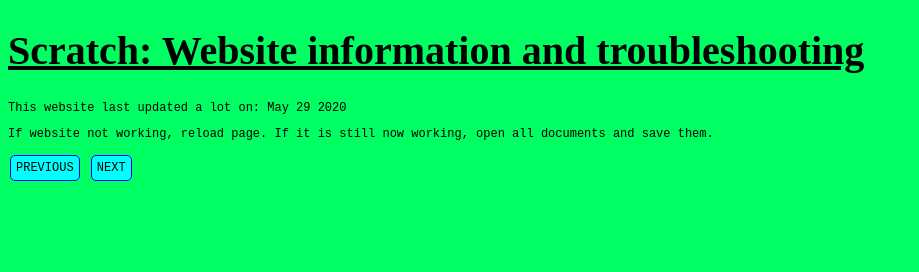
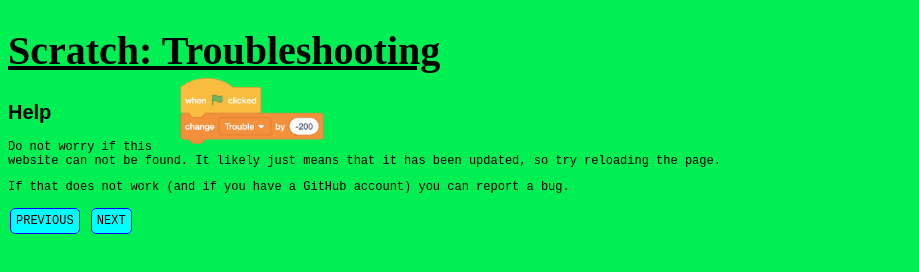
Before and after one commit to iannl/scratch, a plain HTML site: page info.html in a window 1280 px wide. Shown: the whole page, without its empty margins (0-919 px from the left). Drawn offline with Linux system fonts and the light colour scheme.

Commit message:
Scratch: a Website

```diff
--- a/info.html
+++ b/info.html
@@ -1,14 +1,19 @@
 <!DOCTYPE html>
-<html>
+<html id="full">
     <head>
+        <link rel="icon" href="Scratch Logo.png"/>
         <link rel="stylesheet" href="style.css"/>
-        <title>Scratch: Website information</title>
+        <title>Scratch: Troubleshooting</title>
     </head>
     <body>
-        <h1>Scratch: Website information and troubleshooting</h1>
-        <p>This website last updated a lot on: May 29 2020</p>
-        <p>If website not working, reload page. If it is still now working, open all documents and save them.</p>
+        <h1>Scratch: Troubleshooting <img class="headimg" src="Trouble.png" alt="Test" width="150"/></h1>
+       <h2>Help</h2>
+        <p>Do not worry if this website can not be found. It likely just means that it has been updated, so try reloading the page.
+        <p>If that does not work (and if you have a GitHub account) you can report a bug.</p>
         <span><a href="fun.html" style="font-size: 12px;">PREVIOUS</a></span>
         <span><a href="links.html" style="font-size: 12px;">NEXT</a></span>
     </body>
+    <script>
+        document.body.style.backgroundColor = localStorage.getItem(bgcol);
+    </script>
 </html>
--- a/style.css
+++ b/style.css
@@ -24,7 +24,12 @@ html {
     font-size: 12px;
     font-weight: 100;
     font-family: monospace;
-    background-color: #00ff62;
+    background-color: #00f053;
+}
+
+body {
+    background-color: #00f053;
+    width: 800px;
 }
 
 h1 {
@@ -34,7 +39,12 @@ h1 {
 }
 
 h2 {
-    font-size: 15px;
+    font-size: 20px;
     text-decoration: bold;
     font-family: sans-serif;
 }
+
+.headimg {
+    float: inline-end;
+    margin-right: 480px;
+}
```
Also changed, not shown: More.html (+7 -3 lines), fun.html (+9 -2 lines), index.html (+15 -8 lines), links.html (+6 -1 lines), Fun.png (added), More.png (added), Scratch Logo.png (added), Trouble.png (added), Welcome.png (added), 3 other files.
